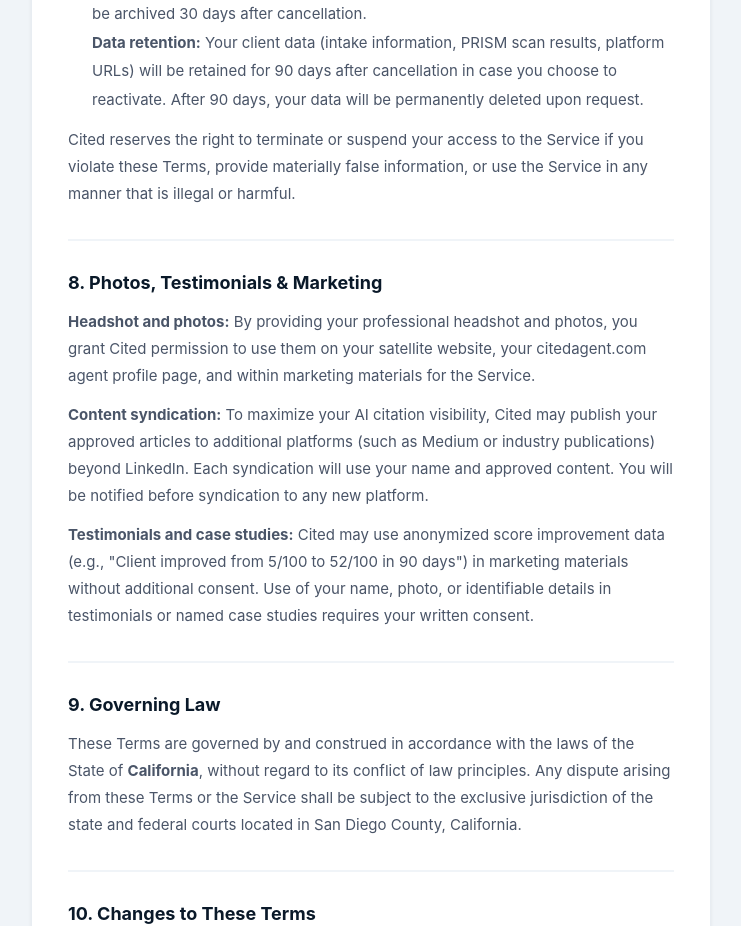
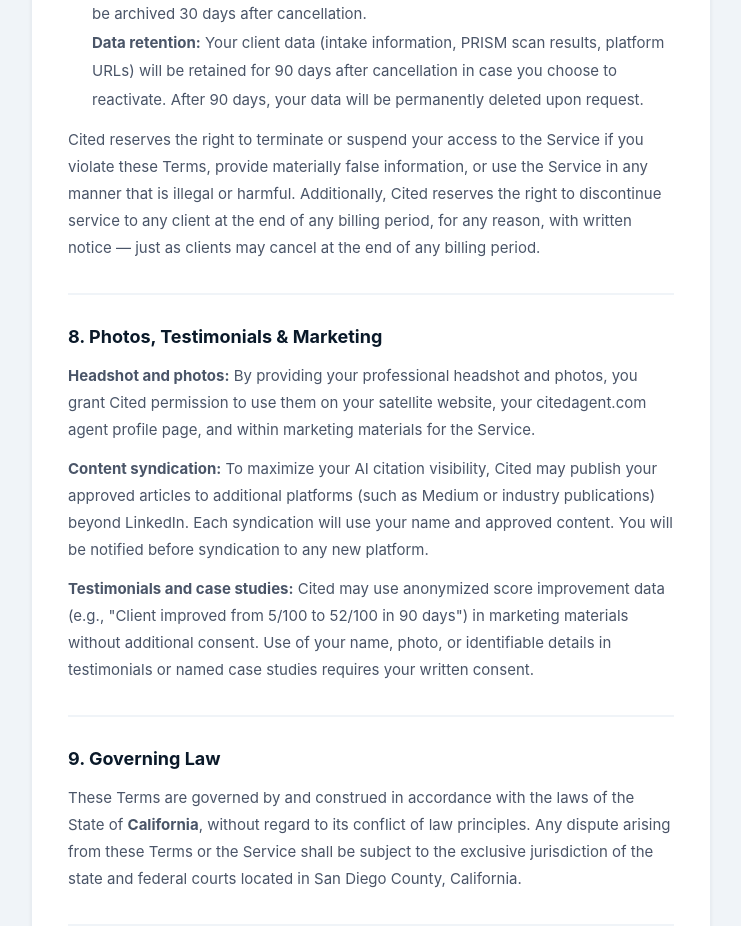
Before and after one commit to radleyraven/cited-dashboard, a Next.js app: page /terms in a window 1280 px wide. Shown: the part 4920-5846 px from the top of the page, without its empty margins (269-1010 px from the left). Built offline with nearby package versions, Linux system fonts and the light colour scheme.

Commit message:
Terms: Cited right to cancel at end of any billing period

```diff
--- a/src/app/terms/page.tsx
+++ b/src/app/terms/page.tsx
@@ -159,7 +159,7 @@ export default function TermsOfServicePage() {
             <li><strong>Data retention:</strong> Your client data (intake information, PRISM scan results, platform URLs) will be retained for 90 days after cancellation in case you choose to reactivate. After 90 days, your data will be permanently deleted upon request.</li>
           </ul>
           <p style={{ fontSize: '15px', color: '#4a5568', lineHeight: 1.8, margin: '0 0 32px' }}>
-            Cited reserves the right to terminate or suspend your access to the Service if you violate these Terms, provide materially false information, or use the Service in any manner that is illegal or harmful.
+            Cited reserves the right to terminate or suspend your access to the Service if you violate these Terms, provide materially false information, or use the Service in any manner that is illegal or harmful. Additionally, Cited reserves the right to discontinue service to any client at the end of any billing period, for any reason, with written notice — just as clients may cancel at the end of any billing period.
           </p>
 
           {/* Section 8 */}
```
